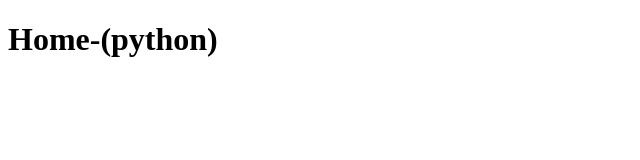
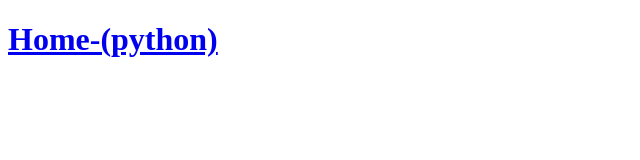
Before and after one commit to YatangYu/pt.github.io, a plain HTML site: page index.html in a window 1280 px wide. Shown: the whole page, without its empty margins (0-640 px from the left). Drawn offline with Linux system fonts and the light colour scheme.

Commit message:
Update index.html

```diff
--- a/index.html
+++ b/index.html
@@ -5,6 +5,6 @@
     <title>Home-(python)</title>
   </head>
   <body>
-    <h1>Home-(python)</h1>
+    <h1><a href="https://www.google.com/search?q=%E7%AC%A8%E7%8B%97&source=lnms&tbm=isch&sa=X&ved=0ahUKEwiZ4KCJrZjjAhULw7wKHeCPBh8Q_AUIECgB&biw=639&bih=564">Home-(python)<a/></h1>
   </body>
 </html>
```
